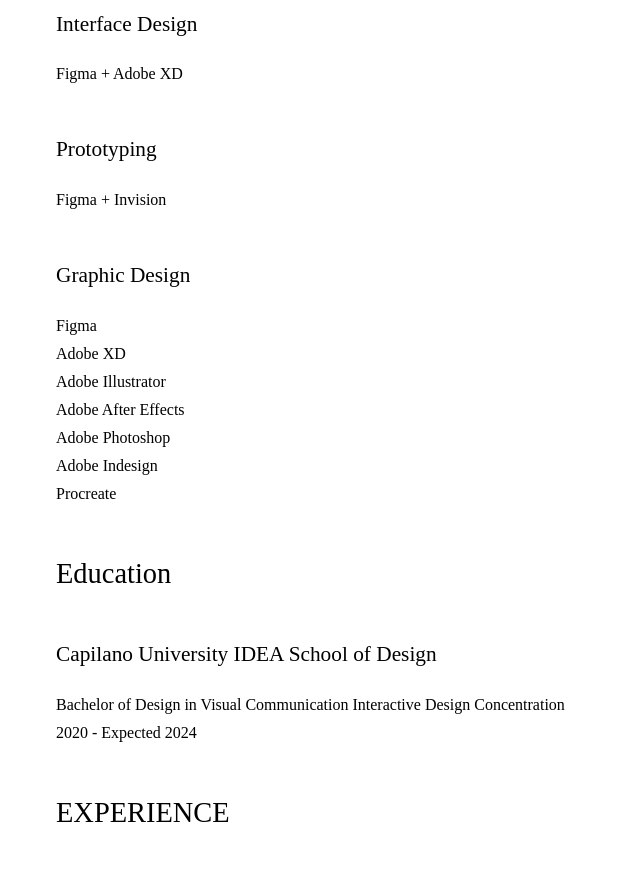
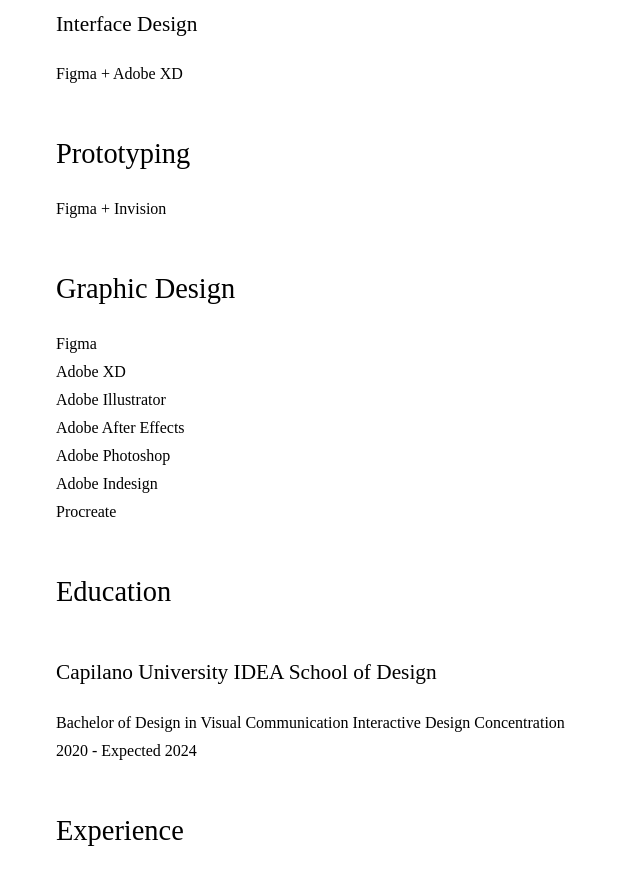
Before and after one commit to nqhuyanh/quochuyanhnguyen-website, a plain HTML site: page resume.html in a window 1280 px wide. Shown: the part 500-1377 px from the top of the page, without its empty margins (0-640 px from the left). Drawn offline with Linux system fonts and the light colour scheme.

Commit message:
Updates feb6

```diff
--- a/resume.html
+++ b/resume.html
@@ -26,12 +26,12 @@ me both an ambitious learner in Interactive Design and a culinary adventurer. Pe
   <li>Figma + Adobe XD</li>
 </ul>
 
-<h5>Prototyping</h5>
+<h4>Prototyping</h4>
 <ul class="no-bullets">
   <li>Figma + Invision</li>
 </ul>
 
-<h5>Graphic Design</h5>
+<h4>Graphic Design</h4>
 <ul class="no-bullets">
   <li>Figma</li>
   <li>Adobe XD</li>
@@ -51,7 +51,7 @@ me both an ambitious learner in Interactive Design and a culinary adventurer. Pe
 </ul>
 
 
-<h4>EXPERIENCE</h4>
+<h4>Experience</h4>
 
 <h5>Junior Graphic Design Intern | Hangar 18 Design Continuum</h5>
 <ul class="no-bullets">
@@ -73,7 +73,7 @@ me both an ambitious learner in Interactive Design and a culinary adventurer. Pe
   <li>irected a photoshoot for a signed artist, managing a team of makeup and lighting assistants</li>
 </ul>
 
-<h4>AWARDS & RECOGNITION</h4>
+<h4>Awards & Recognition</h4>
 
 <ul class="no-bullets">
   <li>RGD Student Award Winner</li>
```
